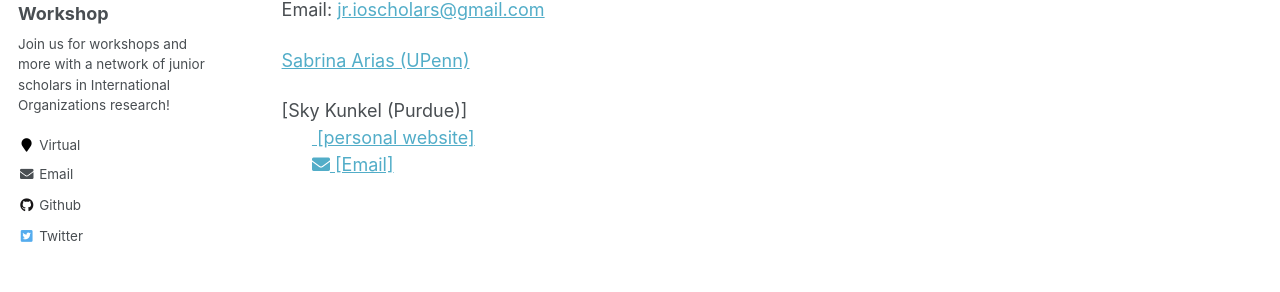
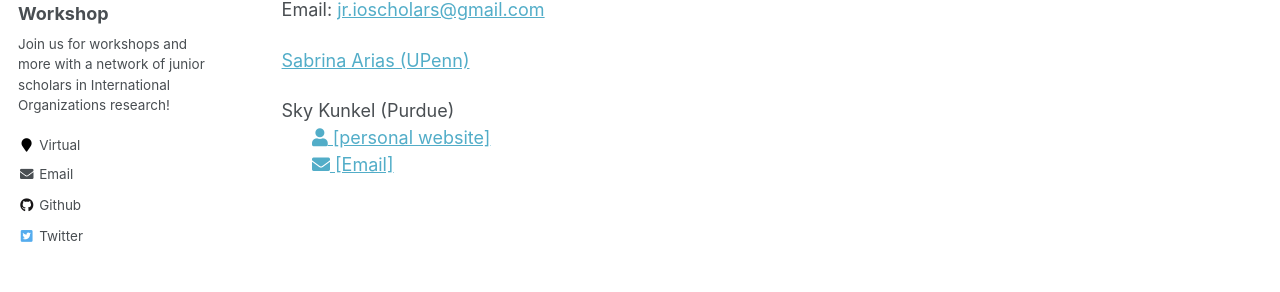
Before and after one commit to IO-workshop/IO-workshop.github.io, a Jekyll site: the page built from _pages/team.md, in a window 1280 px wide. Shown: the part 240-532 px from the top of the page. Built offline with Jekyll 4.4.1, drawn with Linux system fonts in a browser that asks for light colours; part of the change alters nothing that is shown.

Commit message:
Update team.md

```diff
--- a/_pages/team.md
+++ b/_pages/team.md
@@ -11,6 +11,6 @@ Email: [jr.ioscholars@gmail.com](jr.ioscholars@gmail.com)
 
 [Sabrina Arias (UPenn)](https://wp.nyu.edu/zoege/)
 
-[Sky Kunkel (Purdue)]
-<br>&nbsp;&nbsp;&nbsp;&nbsp;&nbsp;&nbsp;<span style="padding-right:5%"><a href='{{ "https://www.skytheacademic.com"}}'><i class='fas fa-browser'></i> [personal website]</a></span>
+Sky Kunkel (Purdue)
+<br>&nbsp;&nbsp;&nbsp;&nbsp;&nbsp;&nbsp;<span style="padding-right:5%"><a href='{{ "https://www.skytheacademic.com"}}'><i class='fas fa-user'></i> [personal website]</a></span>
 <br>&nbsp;&nbsp;&nbsp;&nbsp;&nbsp;&nbsp;<span style="padding-right:5%"><a href='{{ "mailto:kunkel3@purdue.edu"}}'><i class='fas fa-envelope'></i> [Email]</a></span>
```
